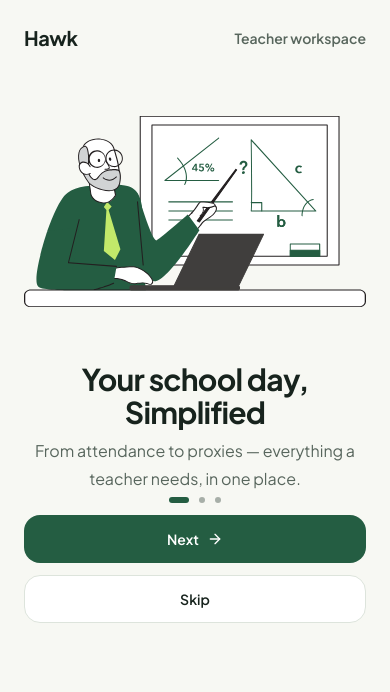
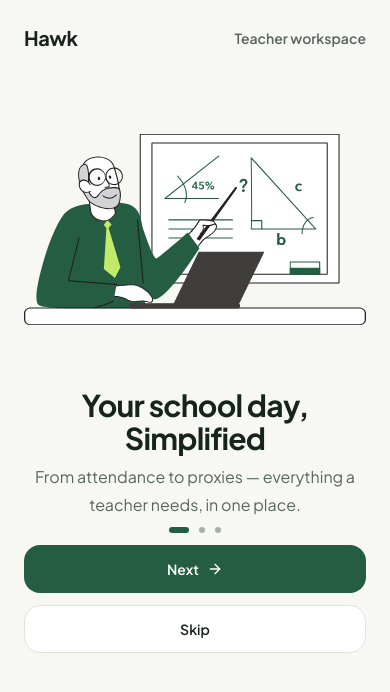
Before and after one commit to koolabhinay07/Hawk, a React (Vite) app: page / in a window 390 px wide. Shown: the top 692 px of the page. Built offline with nearby package versions, Linux system fonts and the light colour scheme; a web font is replaced by a local one.

Commit message:
Add full project source

```diff
--- a/src/OnboardingFlow.tsx
+++ b/src/OnboardingFlow.tsx
@@ -354,7 +354,7 @@ export default function OnboardingFlow({ onComplete }: { onComplete: (profile?:
             )}
             {screen === "intro" && (
               <div className="animate-[fade-in_260ms_ease-out] flex min-h-0 flex-1 flex-col md:justify-center">
-              <div className={`flex h-[34dvh] min-h-[220px] max-h-[360px] flex-none justify-center md:hidden ${isFirstIntroSlide ? "mb-2 items-end" : "mb-6 items-center"}`}>
+  <div className={`flex h-[34dvh] min-h-[220px] max-h-[360px] flex-none justify-center md:hidden ${isFirstIntroSlide ? "mt-[18px] mb-4 items-end" : "mb-6 items-center"}`}>
                 <img src={slideIllustration} alt="" className="h-full w-full max-w-full object-contain object-center" />
                 </div>
                 <div className={`flex flex-none flex-col pb-2 text-center md:mt-0 md:h-[370px] md:justify-center md:pb-0 md:text-left ${isFirstIntroSlide ? "mt-0 h-auto" : "mt-auto h-[370px]"}`}>
@@ -362,7 +362,7 @@ export default function OnboardingFlow({ onComplete }: { onComplete: (profile?:
                     <h1 className="max-w-xl text-3xl font-bold leading-[1.1] tracking-tight md:text-4xl">{slide.title}</h1>
                     <p className="max-w-lg text-base leading-7 text-muted-foreground">{slide.body}</p>
                   </div>
-                  <div className="mt-1 flex h-[6px] flex-none items-center justify-center gap-2.5 md:justify-center" role="group" aria-label={`Slide ${slideIndex + 1} of ${slides.length}`}>
+      <div className={`${isFirstIntroSlide ? "mt-2 md:mt-1" : "mt-1"} flex h-[6px] flex-none items-center justify-center gap-2.5 md:justify-center`} role="group" aria-label={`Slide ${slideIndex + 1} of ${slides.length}`}>
                     {slides.map((item, index) => <span key={item.title} className={`h-[6px] rounded-full transition-all ${index === slideIndex ? "w-5 bg-primary" : "w-[6px] bg-muted-foreground/50"}`} />)}
                   </div>
                   {isFirstIntroSlide || slideIndex === 1 ? (
```
